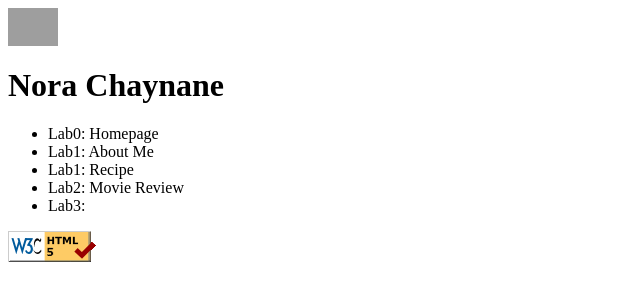
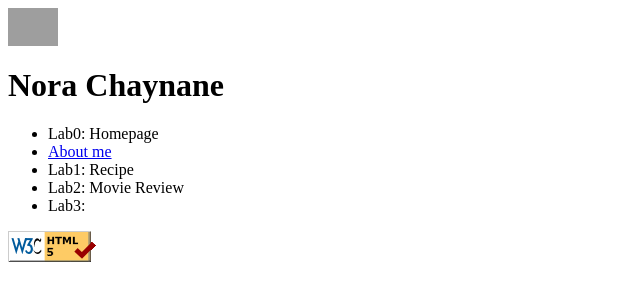
Before and after one commit to norachaynane/WAP_LAB, a plain HTML site: page WAP_LAB/index.html in a window 1280 px wide. Shown: the whole page, without its empty margins (0-640 px from the left). Drawn offline with Linux system fonts and the light colour scheme; grey boxes are pictures that could not be loaded.

Commit message:
Update index.html

```diff
--- a/WAP_LAB/index.html
+++ b/WAP_LAB/index.html
@@ -12,9 +12,10 @@
     <ul>
         <li>
             Lab0: Homepage
+
         </li>
         <li>
-            Lab1: About Me
+            <a href= "./Lab1/aboutme.html"> About me </a>
         </li>
         <li>
             Lab1: Recipe
```
